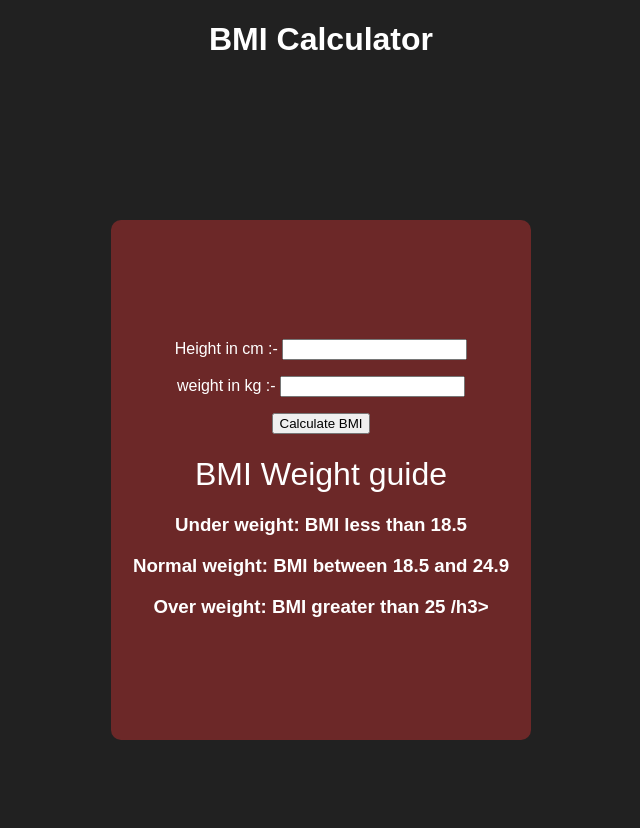
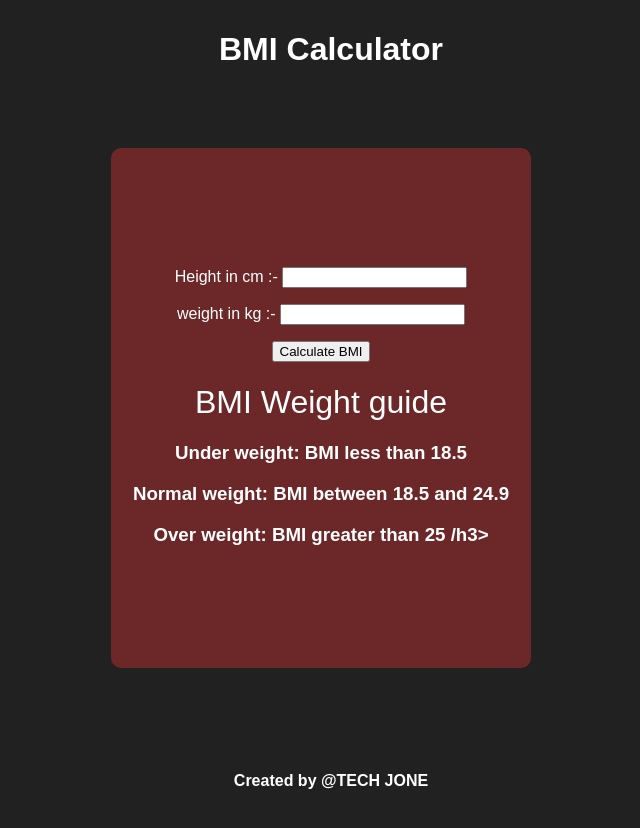
Before and after one commit to Dhruvsahu1/javaScript, a plain HTML site: page Projects/BMICALCULATOR/index.html in a window 1280 px wide. Shown: the whole page, without its empty margins (319-959 px from the left). Drawn offline with Linux system fonts and the light colour scheme.

```diff
--- a/Projects/BMICALCULATOR/index.html
+++ b/Projects/BMICALCULATOR/index.html
@@ -26,6 +26,7 @@
                 <h3>Over weight: BMI greater than 25 /h3>
             </form>
         </div>
+        <strong class="footer">Created by @<NAME>TECH JONE</NAME></strong>
 
     </div>
 </body>
--- a/Projects/BMICALCULATOR/style.css
+++ b/Projects/BMICALCULATOR/style.css
@@ -7,9 +7,15 @@
     text-align: center;
 }
 .heading{
+    position: fixed;
+    top: 0;
+    left: 0;
+    width: 100%;
     text-align: center;
+    padding: 10px;
 }
 .form {
+    position: fixed;
     display: flex;
     flex-direction: column;
     align-items: center;
@@ -27,3 +33,12 @@
         height: 100vh; /* Center vertically */
 
 }
+.footer{
+    position: fixed;
+  bottom: 0;
+  left: 0;
+  width: 100%;
+  text-align: center;
+  padding: 10px;
+
+}
--- /dev/null
+++ b/Projects/DigitalClock/script.js
@@ -0,0 +1,5 @@
+const clock = document.querySelector('.clock');
+setInterval(function updateTime(){
+    const now  =  new Date();
+    clock.innerHTML = now.toLocaleTimeString();
+},1000)
--- /dev/null
+++ b/Projects/DigitalClock/style.css
@@ -0,0 +1,39 @@
+.body{
+    background-color: #212121;
+    color: #ffffff;
+    font-family: Arial, sans-serif;
+    margin: 0;
+    padding: 0;
+}
+.container{
+    display: flex;
+    justify-content: center;
+    align-items: center;
+    margin: 50px;
+    flex-direction: column;
+}
+h1{
+    color: #873434;
+    font-size: 50px;
+}
+.clock{
+    background-color: #b58641;
+    height: 80px;
+    width: 300px;
+    border-radius: 5px;
+    display: flex;
+    justify-content: center;
+    align-items: center;
+    font-size: 30px;
+    font-weight: bold;
+    color: #000;
+}
+.footer{
+    position: fixed;
+  bottom: 0;
+  left: 0;
+  width: 100%;
+  text-align: center;
+  padding: 10px;
+
+}
```
Also changed, not shown: Projects/DigitalClock/index.html (added, +19 -0 lines).
